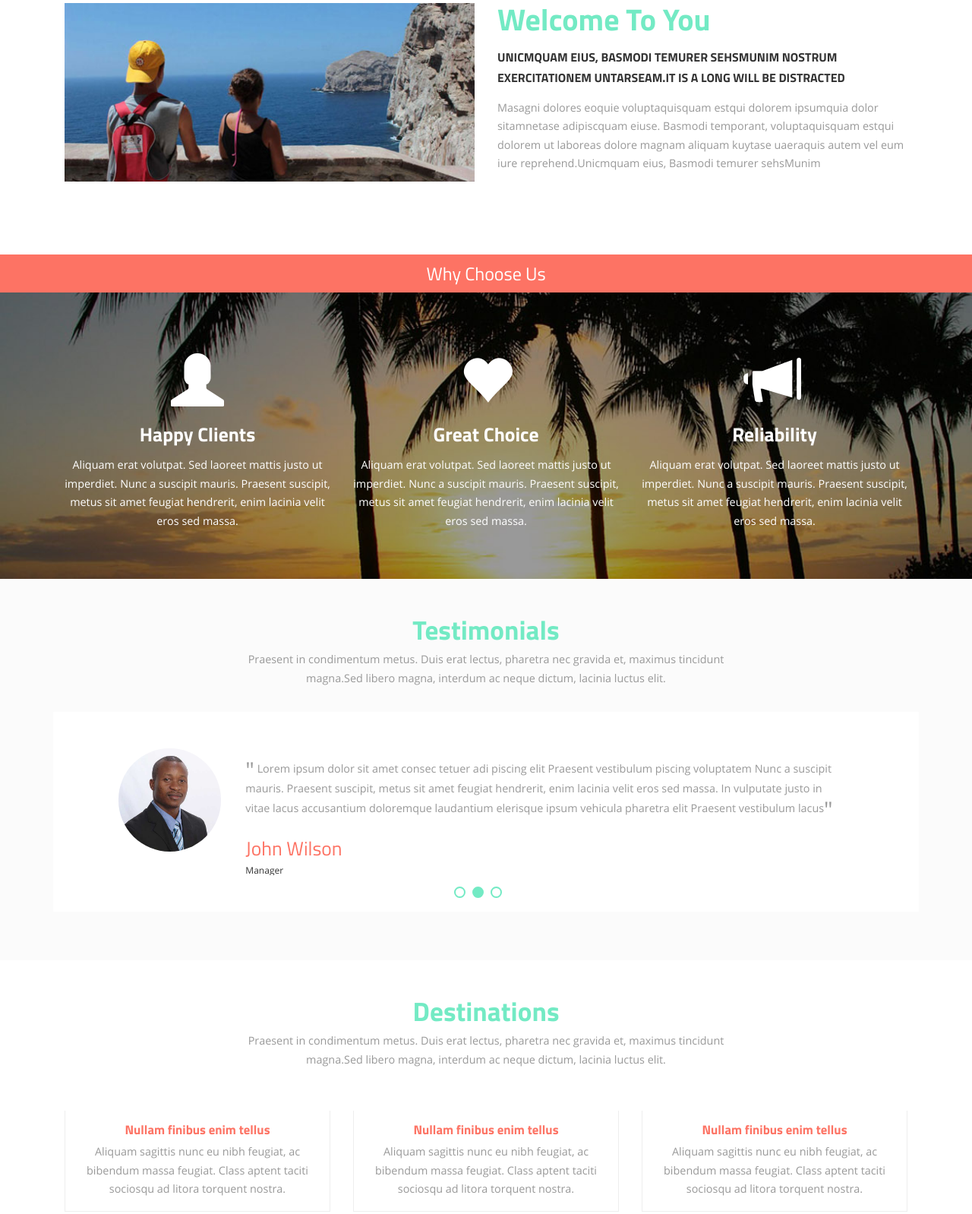
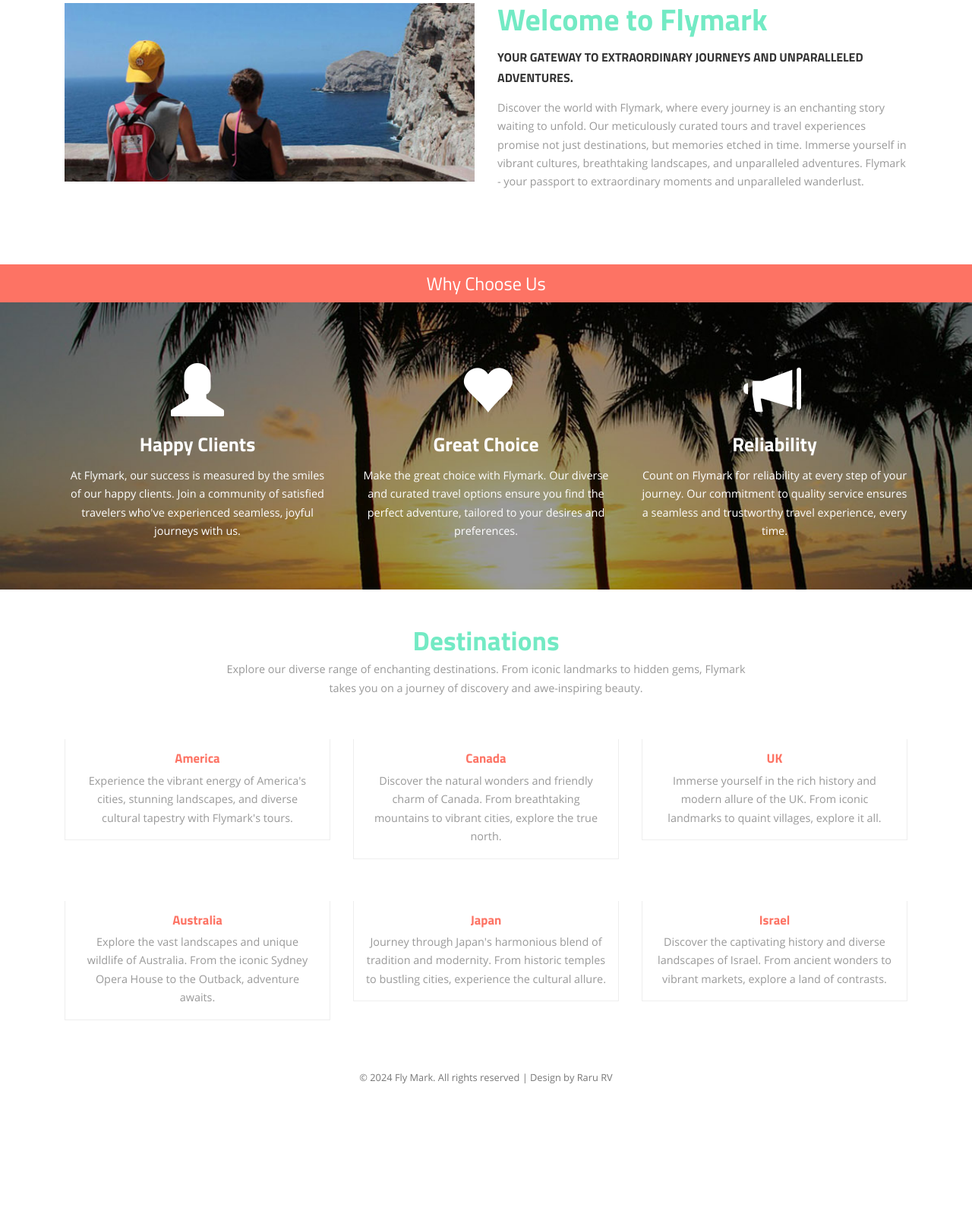
Before and after one commit to RaruRv/flymark, a plain HTML site: page index.html in a window 1280 px wide. Shown: the part 832-2430 px from the top of the page at 76% size. After the commit the page ends 2278 px from the top, so only its background shows below. Drawn offline with Linux system fonts and the light colour scheme; files whose address does not match are found by name.

Commit message:
Home page contents

```diff
--- a/index.html
+++ b/index.html
@@ -127,17 +127,18 @@ Smartphone Compatible web template, free webdesigns for Nokia, Samsung, LG, Sony
             <img src="images/wel.jpg" class="img-responsive" alt="" />
           </div>
           <div class="col-md-6 wel-info">
-            <h2>Welcome To You</h2>
+            <h2>Welcome to Flymark</h2>
             <h4>
-              Unicmquam eius, Basmodi temurer sehsMunim nostrum exercitationem
-              untarseam.It is a long will be distracted
+              your gateway to extraordinary journeys and unparalleled
+              adventures.
             </h4>
             <p>
-              Masagni dolores eoquie voluptaquisquam estqui dolorem ipsumquia
-              dolor sitamnetase adipiscquam eiuse. Basmodi temporant,
-              voluptaquisquam estqui dolorem ut laboreas dolore magnam aliquam
-              kuytase uaeraquis autem vel eum iure reprehend.Unicmquam eius,
-              Basmodi temurer sehsMunim
+              Discover the world with Flymark, where every journey is an
+              enchanting story waiting to unfold. Our meticulously curated tours
+              and travel experiences promise not just destinations, but memories
+              etched in time. Immerse yourself in vibrant cultures, breathtaking
+              landscapes, and unparalleled adventures. Flymark - your passport
+              to extraordinary moments and unparalleled wanderlust.
             </p>
           </div>
           <div class="clearfix"></div>
@@ -153,18 +154,18 @@ Smartphone Compatible web template, free webdesigns for Nokia, Samsung, LG, Sony
             <span class="glyphicon glyphicon-user" aria-hidden="true"></span>
             <h4>Happy Clients</h4>
             <p>
-              Aliquam erat volutpat. Sed laoreet mattis justo ut imperdiet. Nunc
-              a suscipit mauris. Praesent suscipit, metus sit amet feugiat
-              hendrerit, enim lacinia velit eros sed massa.
+              At Flymark, our success is measured by the smiles of our happy
+              clients. Join a community of satisfied travelers who've
+              experienced seamless, joyful journeys with us.
             </p>
           </div>
           <div class="col-md-4 choos-grid">
             <span class="glyphicon glyphicon-heart" aria-hidden="true"></span>
             <h4>Great Choice</h4>
             <p>
-              Aliquam erat volutpat. Sed laoreet mattis justo ut imperdiet. Nunc
-              a suscipit mauris. Praesent suscipit, metus sit amet feugiat
-              hendrerit, enim lacinia velit eros sed massa.
+              Make the great choice with Flymark. Our diverse and curated travel
+              options ensure you find the perfect adventure, tailored to your
+              desires and preferences.
             </p>
           </div>
           <div class="col-md-4 choos-grid">
@@ -174,9 +175,9 @@ Smartphone Compatible web template, free webdesigns for Nokia, Samsung, LG, Sony
             ></span>
             <h4>Reliability</h4>
             <p>
-              Aliquam erat volutpat. Sed laoreet mattis justo ut imperdiet. Nunc
-              a suscipit mauris. Praesent suscipit, metus sit amet feugiat
-              hendrerit, enim lacinia velit eros sed massa.
+              Count on Flymark for reliability at every step of your journey.
+              Our commitment to quality service ensures a seamless and
+              trustworthy travel experience, every time.
             </p>
           </div>
           <div class="clearfix"></div>
@@ -184,14 +185,14 @@ Smartphone Compatible web template, free webdesigns for Nokia, Samsung, LG, Sony
       </div>
     </div>
     <!---->
-    <div class="testimonal">
+    <!-- <div class="testimonal">
       <div class="container">
         <div class="testi-top">
           <h3>Testimonials</h3>
           <p>
-            Praesent in condimentum metus. Duis erat lectus, pharetra nec
-            gravida et, maximus tincidunt magna.Sed libero magna, interdum ac
-            neque dictum, lacinia luctus elit.
+            Discover what our clients say about their incredible journeys with
+            Flymark. Read testimonials that capture the essence of memorable and
+            satisfying travel experiences.
           </p>
         </div>
         <div class="testi-slider">
@@ -283,16 +284,16 @@ Smartphone Compatible web template, free webdesigns for Nokia, Samsung, LG, Sony
           </div>
         </div>
       </div>
-    </div>
+    </div> -->
     <!---->
     <div id="destination" class="destination">
       <div class="container">
         <div class="destination-top">
           <h3>Destinations</h3>
           <p>
-            Praesent in condimentum metus. Duis erat lectus, pharetra nec
-            gravida et, maximus tincidunt magna.Sed libero magna, interdum ac
-            neque dictum, lacinia luctus elit.
+            Explore our diverse range of enchanting destinations. From iconic
+            landmarks to hidden gems, Flymark takes you on a journey of
+            discovery and awe-inspiring beauty.
           </p>
         </div>
         <div class="destintn-grids">
@@ -305,10 +306,10 @@ Smartphone Compatible web template, free webdesigns for Nokia, Samsung, LG, Sony
               ><img class="example-image" src="images/d1.jpg" alt=""
             /></a>
             <div class="desti-info">
-              <h5><a href="#">Nullam finibus enim tellus</a></h5>
+              <h5><a href="#">America</a></h5>
               <p>
-                Aliquam sagittis nunc eu nibh feugiat, ac bibendum massa
-                feugiat. Class aptent taciti sociosqu ad litora torquent nostra.
+                Experience the vibrant energy of America's cities, stunning
+                landscapes, and diverse cultural tapestry with Flymark's tours.
               </p>
             </div>
           </div>
@@ -320,10 +321,11 @@ Smartphone Compatible web template, free webdesigns for Nokia, Samsung, LG, Sony
               ><img class="example-image" src="images/d2.jpg" alt=""
             /></a>
             <div class="desti-info">
-              <h5><a href="#">Nullam finibus enim tellus</a></h5>
+              <h5><a href="#">Canada</a></h5>
               <p>
-                Aliquam sagittis nunc eu nibh feugiat, ac bibendum massa
-                feugiat. Class aptent taciti sociosqu ad litora torquent nostra.
+                Discover the natural wonders and friendly charm of Canada. From
+                breathtaking mountains to vibrant cities, explore the true
+                north.
               </p>
             </div>
           </div>
@@ -335,10 +337,10 @@ Smartphone Compatible web template, free webdesigns for Nokia, Samsung, LG, Sony
               ><img class="example-image" src="images/d3.jpg" alt=""
             /></a>
             <div class="desti-info">
-              <h5><a href="#">Nullam finibus enim tellus</a></h5>
+              <h5><a href="#">UK</a></h5>
               <p>
-                Aliquam sagittis nunc eu nibh feugiat, ac bibendum massa
-                feugiat. Class aptent taciti sociosqu ad litora torquent nostra.
+                Immerse yourself in the rich history and modern allure of the
+                UK. From iconic landmarks to quaint villages, explore it all.
               </p>
             </div>
           </div>
@@ -353,10 +355,11 @@ Smartphone Compatible web template, free webdesigns for Nokia, Samsung, LG, Sony
               ><img class="example-image" src="images/d4.jpg" alt=""
             /></a>
             <div class="desti-info">
-              <h5><a href="#">Nullam finibus enim tellus</a></h5>
+              <h5><a href="#">Australia</a></h5>
               <p>
-                Aliquam sagittis nunc eu nibh feugiat, ac bibendum massa
-                feugiat. Class aptent taciti sociosqu ad litora torquent nostra.
+                Explore the vast landscapes and unique wildlife of Australia.
+                From the iconic Sydney Opera House to the Outback, adventure
+                awaits.
               </p>
             </div>
           </div>
@@ -368,10 +371,11 @@ Smartphone Compatible web template, free webdesigns for Nokia, Samsung, LG, Sony
               ><img class="example-image" src="images/d5.jpg" alt=""
             /></a>
             <div class="desti-info">
-              <h5><a href="#">Nullam finibus enim tellus</a></h5>
+              <h5><a href="#">Japan</a></h5>
               <p>
-                Aliquam sagittis nunc eu nibh feugiat, ac bibendum massa
-                feugiat. Class aptent taciti sociosqu ad litora torquent nostra.
+                Journey through Japan's harmonious blend of tradition and
+                modernity. From historic temples to bustling cities, experience
+                the cultural allure.
               </p>
             </div>
           </div>
@@ -383,55 +387,12 @@ Smartphone Compatible web template, free webdesigns for Nokia, Samsung, LG, Sony
               ><img class="example-image" src="images/d6.jpg" alt=""
             /></a>
             <div class="desti-info">
-              <h5><a href="#">Nullam finibus enim tellus</a></h5>
+              <h5><a href="#">Israel</a></h5>
               <p>
-                Aliquam sagittis nunc eu nibh feugiat, ac bibendum massa
-                feugiat. Class aptent taciti sociosqu ad litora torquent nostra.
+                Discover the captivating history and diverse landscapes of
+                Israel. From ancient wonders to vibrant markets, explore a land
+                of contrasts.
               </p>
-            </div>
-          </div>
-          <div class="clearfix"></div>
-        </div>
-      </div>
-    </div>
-
-    <!-- footer -->
-    <div class="footer">
-      <div class="container">
-        <div class="footer-grids">
-          <div class="col-md-6 news-ltr">
-            <h4>Newsletter</h4>
-            <p>
-              Aenean sagittis est eget elit pulvinar cursus. Lorem ipsum dolor
-              sit amet, consectetur adipiscing elit. Phasellus non purus at
-              risus consequat finibus.
-            </p>
-            <form>
-              <input
-                type="text"
-                class="text"
-                value="Enter Email"
-                onfocus="this.value = '';"
-                onblur="if (this.value == '') {this.value = 'Enter Email';}"
-              />
-              <input type="submit" value="Subscribe" />
-              <div class="clearfix"></div>
-            </form>
-          </div>
-          <div class="col-md-6 ftr-grid1">
-            <h4>Information</h4>
-            <p>
-              Nam ac interdum dui, eget iaculis augue. Cras sagittis orci leo,
-              quis luctus diam sollicitudin in. Nullam in convallis sem. Aliquam
-              erat felis, iaculis ac semper et, congue feugiat nibh. Nullam
-              commodo fermentum venenatis.
-            </p>
-            <div class="social">
-              <a href="#"><i class="facebook"></i></a>
-              <a href="#"><i class="twitter"></i></a>
-              <a href="#"><i class="dribble"></i></a>
-              <a href="#"><i class="google"></i></a>
-              <a href="#"><i class="youtube"></i></a>
             </div>
           </div>
           <div class="clearfix"></div>
```
